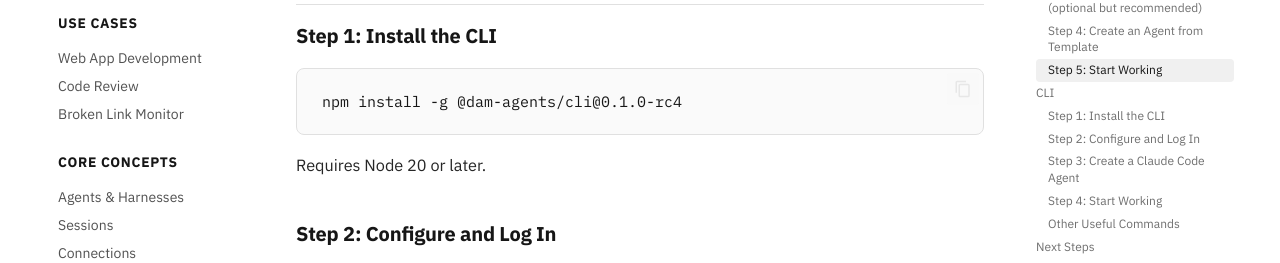
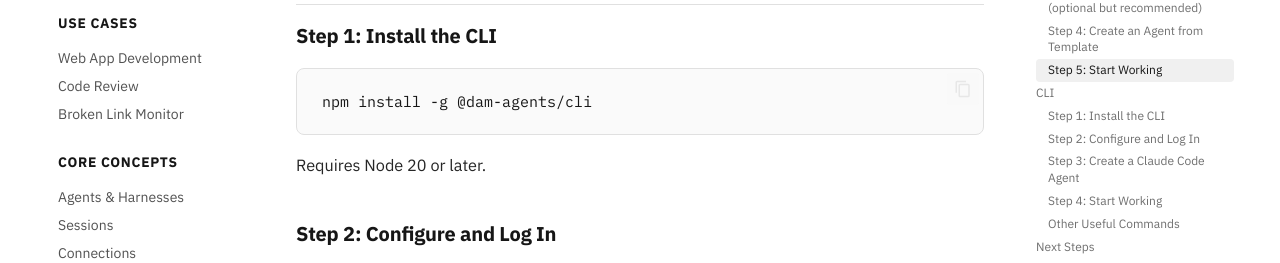
Before and after one commit to dam-agents/docs, an MkDocs documentation site: the page built from docs/getting-started/quickstart.md, in a window 1280 px wide and 900 px high, scrolled down 1686 px. Shown: the part 168-431 px from the top of the window. Built offline with MkDocs 1.6.1 and Material for MkDocs 9.7.7, drawn with Linux system fonts in a browser that asks for light colours.

Commit message:
update npm install cli version to latest

````diff
--- a/docs/getting-started/quickstart.md
+++ b/docs/getting-started/quickstart.md
@@ -60,7 +60,7 @@ Or click **"Terminal"** to launch the full Claude Code interactive TUI.
 ### Step 1: Install the CLI
 
 ```bash
-npm install -g @dam-agents/cli@0.1.0-rc4
+npm install -g @dam-agents/cli
 ```
 
 Requires Node 20 or later.
````
Also changed, not shown: docs/reference/cli.md (+1 -1 lines).
